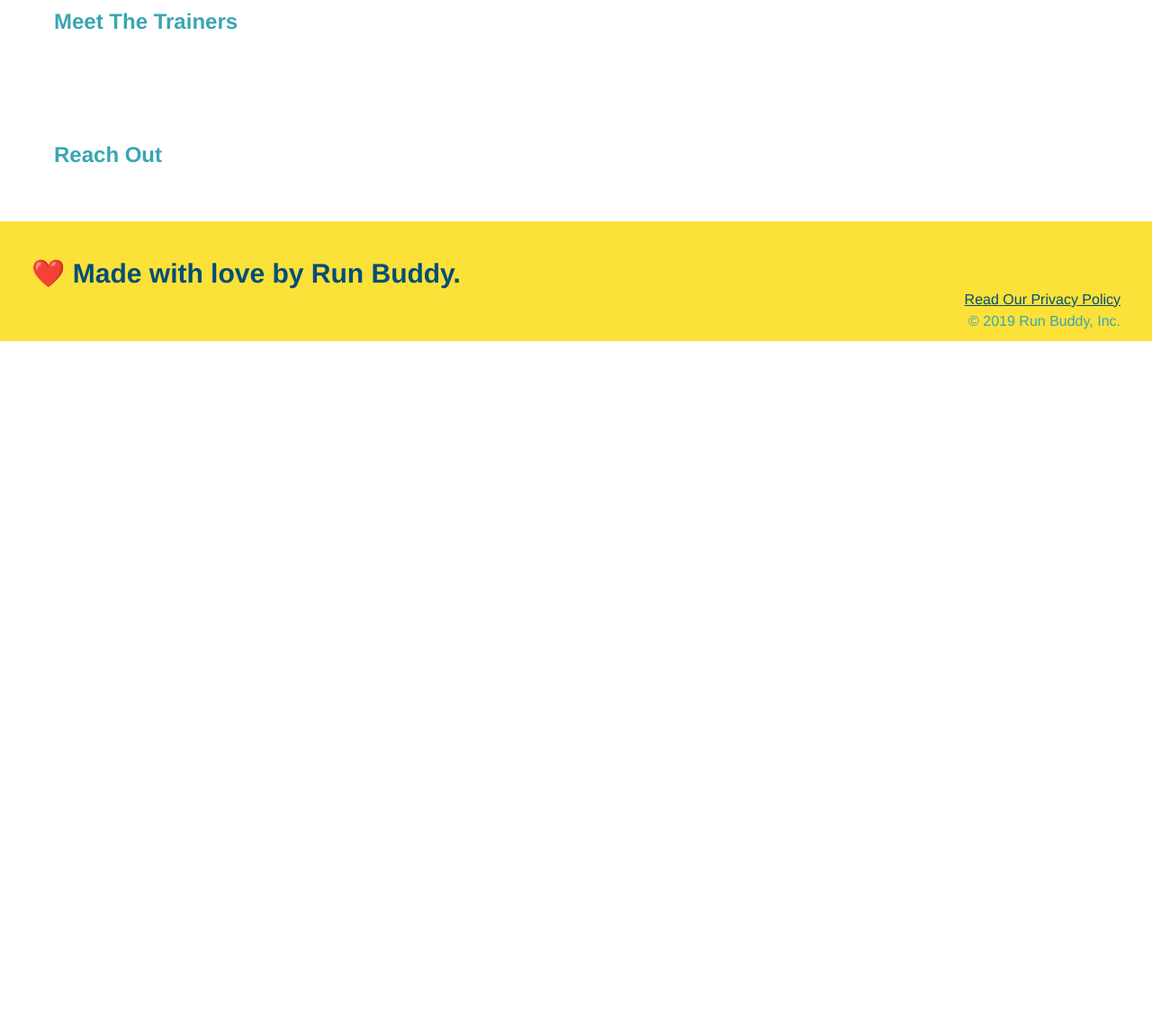
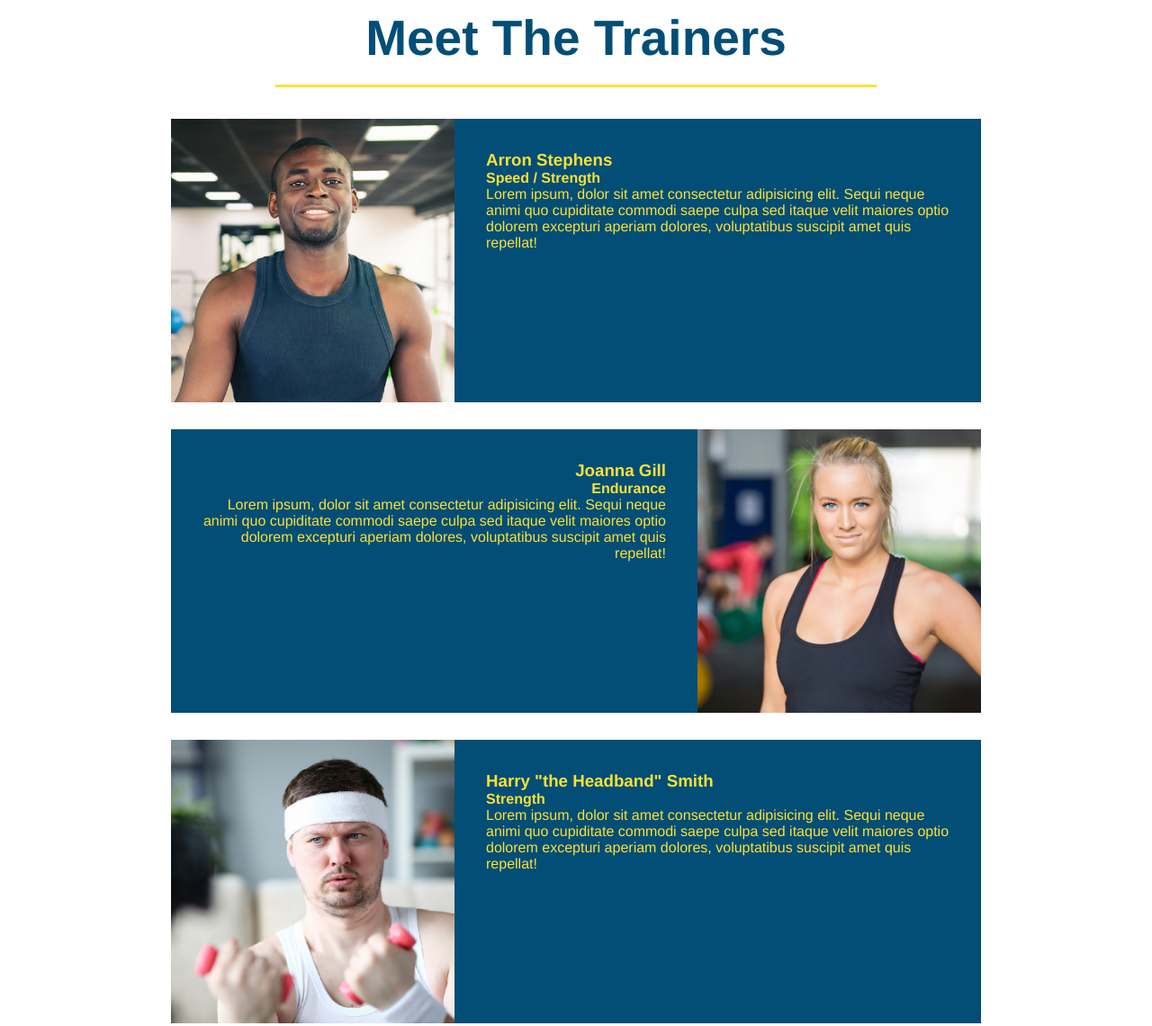
Before and after one commit to Knock410/run-buddy-, a plain HTML site: page index.html in a window 1280 px wide. Shown: the part 2780-3920 px from the top of the page at 90% size. Before the commit the page ends 3159 px from the top, so only its background shows below. Drawn offline with Linux system fonts and the light colour scheme.

Commit message:
Meet the trainers

```diff
--- a/assets/css/style.css
+++ b/assets/css/style.css
@@ -197,3 +197,36 @@ section {
 .steps span {
   font-size: 38px;
 }
+
+.trainers {
+  text-align: center;
+}
+
+.trainer {
+  width: 900px;
+  margin: 0 auto 30px auto;
+  background: #024e76;
+  color: #fce138;
+  overflow: auto
+}
+
+
+.trainer img {
+  width: 35%;
+  float: left;
+}
+
+.trainer-bio {
+  padding: 35px;
+  float: left;
+  width: 65%;
+}
+
+
+.text-left {
+  text-align: left;
+}
+
+.text-right {
+  text-align: right;
+}
--- a/index.html
+++ b/index.html
@@ -121,8 +121,54 @@
 </section>
 
 <!-- "meet the trainers" section -->
-<section>
-  <h2>Meet The Trainers</h2>
+<section id="your-trainers" class="trainers">
+
+  <h2 class="section-title primary-border">
+    Meet The Trainers
+  </h2>
+
+  <article class="trainer">
+
+    <img src="./assets/images/trainer-1.jpg" alt="Arron Stephens in his workout clothes, ready to pump iron" />
+
+    <div class="trainer-bio text-left">
+
+      <h3>Arron Stephens</h3>
+
+      <h4> Speed / Strength</h4>
+
+      <p>
+        Lorem ipsum, dolor sit amet consectetur adipisicing elit. Sequi neque animi quo cupiditate commodi saepe culpa sed
+        itaque velit maiores optio dolorem excepturi aperiam dolores, voluptatibus suscipit amet quis repellat!
+      </p>
+    </div>
+  </article>
+
+  <!-- second trainer bio -->
+<article class="trainer">
+  <div class="trainer-bio text-right">
+    <h3>Joanna Gill</h3>
+    <h4>Endurance</h4>
+    <p>
+      Lorem ipsum, dolor sit amet consectetur adipisicing elit. Sequi neque animi quo cupiditate commodi saepe culpa sed
+      itaque velit maiores optio dolorem excepturi aperiam dolores, voluptatibus suscipit amet quis repellat!
+    </p>
+  </div>
+  <img src="./assets/images/trainer-2.jpg" alt="Joanna Gill cooling off after a workout" />
+</article>
+
+<!-- third trainer bio -->
+<article class="trainer">
+  <img src="./assets/images/trainer-3.jpg" alt="Harry Smith wearing a headband and lifting comically small pink weights" />
+  <div class="trainer-bio text-left">
+    <h3>Harry "the Headband" Smith</h3>
+    <h4>Strength</h4>
+    <p>
+      Lorem ipsum, dolor sit amet consectetur adipisicing elit. Sequi neque animi quo cupiditate commodi saepe culpa sed
+      itaque velit maiores optio dolorem excepturi aperiam dolores, voluptatibus suscipit amet quis repellat!
+    </p>
+  </div>
+</article>
 </section>
 
 <!-- "reach out" section -->
```
Also changed, not shown: assets/images/trainer-1.jpg (added), assets/images/trainer-2.jpg (added), assets/images/trainer-3.jpg (added).
